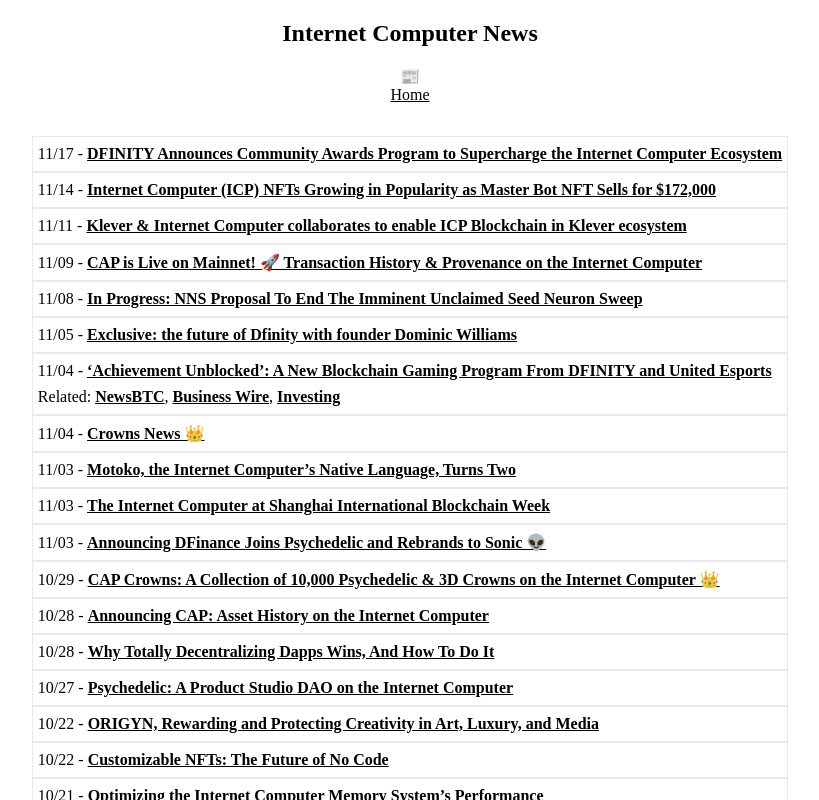
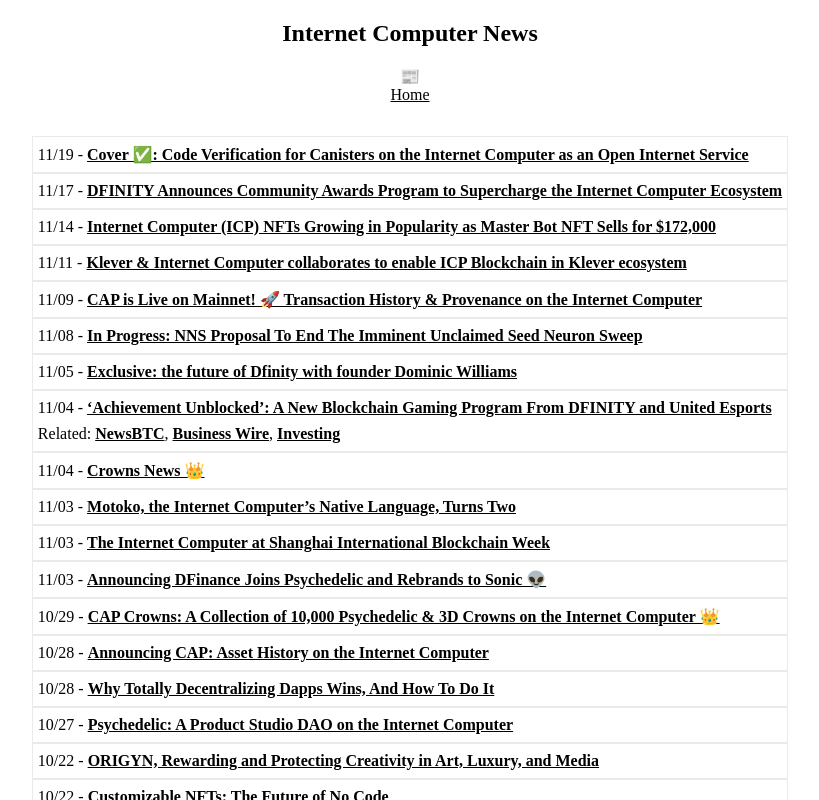
Before and after one commit to rjlucasm/ictoday, a Next.js app: page /news/2021 in a window 1280 px wide. Shown: the top 800 px of the page, without its empty margins (230-1049 px from the left). Built offline with nearby package versions, Linux system fonts and the light colour scheme.

Commit message:
News 11/19

```diff
--- a/components/topnews.js
+++ b/components/topnews.js
@@ -2,7 +2,7 @@
 
 const Topnews = () => (
     <div className="topnews">
-        <p><a href="https://medium.com/dfinity/dfinity-announces-community-awards-program-to-supercharge-the-internet-computer-ecosystem-3c2eab6a4b98" target="_blank" rel="noopener noreferrer">DFINITY Announces Community Awards Program to Supercharge the Internet Computer Ecosystem</a></p>
+        <p><a href="https://medium.com/@cover_ois/cover-code-verification-for-canisters-on-the-internet-computer-as-an-open-internet-service-129b9b9ddbb9" target="_blank" rel="noopener noreferrer">Cover ✅: Code Verification for Canisters on the Internet Computer as an Open Internet Service</a></p>
         <Link href="/news/2021"><a style={{ color: 'inherit' }, {fontWeight: 'bold'}}>+News</a></Link>
     </div>
 );
--- a/pages/index.js
+++ b/pages/index.js
@@ -27,7 +27,7 @@
         <meta name="google-site-verification" content="3fDCrJUUQIo7GSYLlE-KnTSiesID0eUY3QJo0tys0wI" />
       </Head>
 
-      {/* <Topnews/> */}
+      <Topnews/>
 
       <main className="main">
         {/* <div className="highlights">
--- a/pages/news/2021.js
+++ b/pages/news/2021.js
@@ -17,6 +17,9 @@
             <Link href="/"><a style={{ color: 'inherit' }}>Home</a></Link>
 
             <div className="pagesgrid">
+            <div className="pagescard">11/19 -&nbsp;
+                <a href="https://medium.com/@cover_ois/cover-code-verification-for-canisters-on-the-internet-computer-as-an-open-internet-service-129b9b9ddbb9" target="_blank" rel="noopener noreferrer">Cover ✅: Code Verification for Canisters on the Internet Computer as an Open Internet Service</a>
+            </div>
             <div className="pagescard">11/17 -&nbsp;
                 <a href="https://medium.com/dfinity/dfinity-announces-community-awards-program-to-supercharge-the-internet-computer-ecosystem-3c2eab6a4b98" target="_blank" rel="noopener noreferrer">DFINITY Announces Community Awards Program to Supercharge the Internet Computer Ecosystem</a>
             </div>
```
